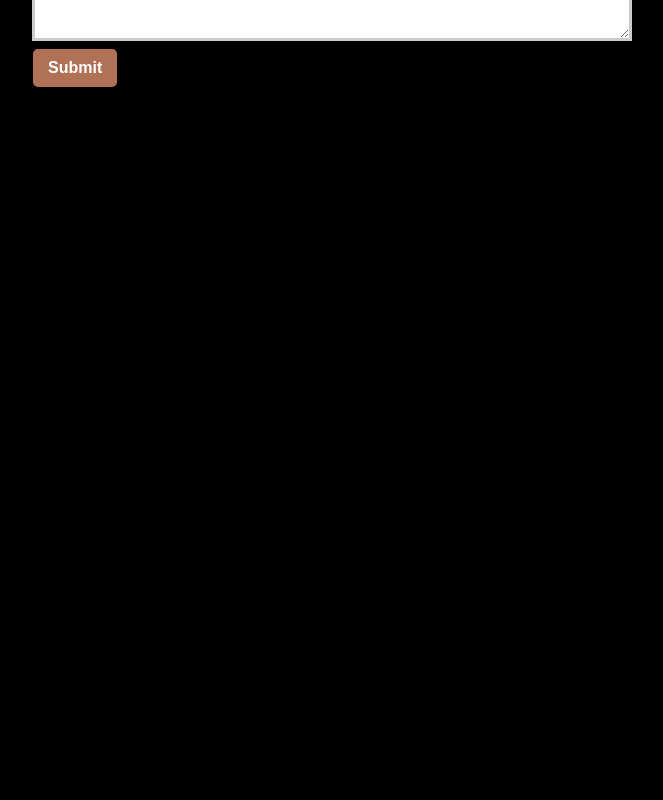
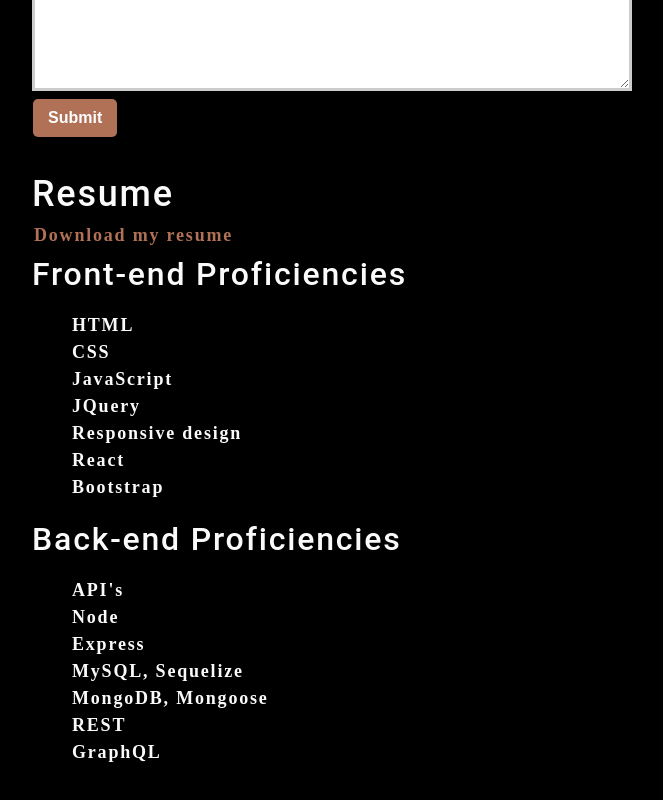
Before and after one commit to magical91/React-Portfolio, a React (Create React App) app: page / in a window 1280 px wide. Shown: the part 2683-3483 px from the top of the page, without its empty margins (62-725 px from the left). Before the commit the page ends 2850 px from the top, so only its background shows below. Built offline with nearby package versions, Linux system fonts and the light colour scheme.

Commit message:
added resume component

```diff
--- a/src/App.js
+++ b/src/App.js
@@ -3,6 +3,7 @@
 import ContactForm from './components/Contact';
 import Nav from './components/Nav';
 import Portfolio from './components/Portfolio';
+import Resume from './components/Resume';
 
 function App() {
 
@@ -13,6 +14,7 @@
         <About />
         <Portfolio />
         <ContactForm />
+        <Resume />
       </main>
     </div>
   );
--- a/src/components/Portfolio/index.js
+++ b/src/components/Portfolio/index.js
@@ -8,6 +8,8 @@
 
 function Portfolio() {
     return (
+        <section>
+        <h1>Portfolio</h1>
             <div>
                 <div>
                     <a href="https://magical91.github.io/Weather-App/">
@@ -40,6 +42,7 @@
                         </a>
                 </div>
             </div>
+        </section>
     )
 }
 
--- a/src/components/Resume/index.js
+++ b/src/components/Resume/index.js
@@ -0,0 +1,36 @@
+import React from "react";
+
+function Resume() {
+    return (
+        <section>
+            <h1>Resume</h1>
+            <a href="https://drive.google.com/file/d/1l6RBTnYGJ9m_PdAFte3o-XU0XU756OFc/view?usp=drivesdk">Download my resume</a>
+            <div>
+                <h2>Front-end Proficiencies</h2>
+                <ul>
+                    <li>HTML</li>
+                    <li>CSS</li>
+                    <li>JavaScript</li>
+                    <li>JQuery</li>
+                    <li>Responsive design</li>
+                    <li>React</li>
+                    <li>Bootstrap</li>
+                </ul>
+            </div>
+            <div>
+                <h2>Back-end Proficiencies</h2>
+                <ul>
+                    <li>API's</li>
+                    <li>Node</li>
+                    <li>Express</li>
+                    <li>MySQL, Sequelize</li>
+                    <li>MongoDB, Mongoose</li>
+                    <li>REST</li>
+                    <li>GraphQL</li>
+                </ul>
+            </div>
+        </section>
+    )
+}
+
+export default Resume
```
Lines whose indentation alone changed are shown as unchanged.
